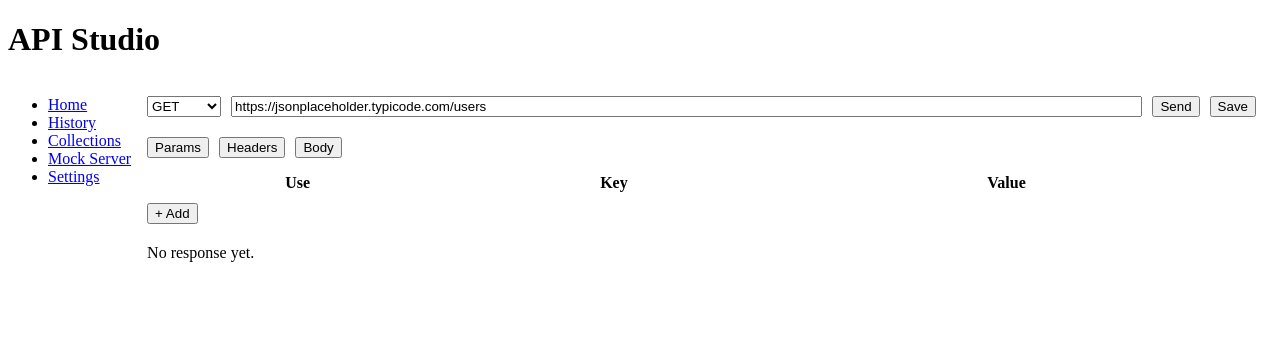
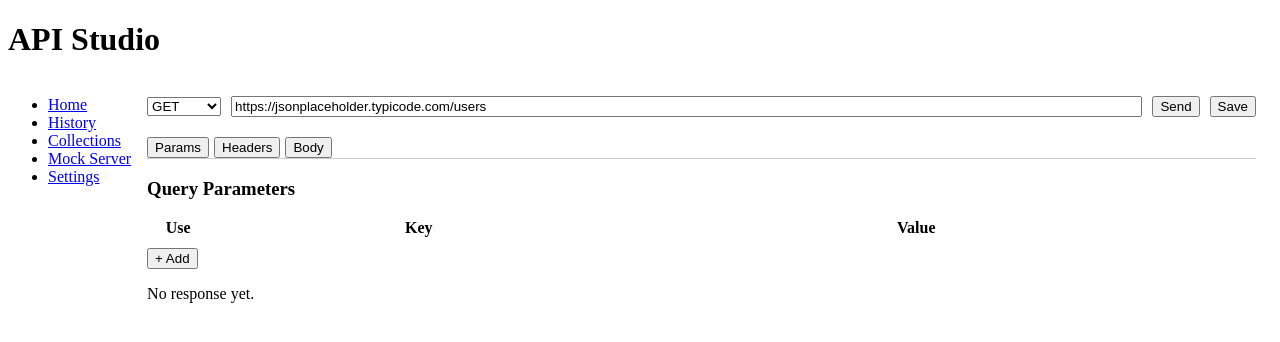
Before and after one commit to EugeneTereschenko/api-studio, a React (Vite) app: page / in a window 1280 px wide. Shown: the top 342 px of the page. Built offline with nearby package versions, Linux system fonts and the light colour scheme.

Commit message:
add files

```diff
--- a/src/components/request/BodyEditor.tsx
+++ b/src/components/request/BodyEditor.tsx
@@ -1,6 +1,6 @@
 type Props = {
     value: string;
-    onChange: (body: string) => void;
+    onChange: (value: string) => void;
 };
 
 export default function BodyEditor({
@@ -8,15 +8,21 @@ export default function BodyEditor({
     onChange,
 }: Props) {
     return (
+        <div>
+            <h3>Request Body</h3>
+
             <textarea
-            rows={12}
+                value={value}
+                onChange={(e) => onChange(e.target.value)}
+                placeholder="Request body..."
+                rows={10}
                 style={{
                     width: "100%",
                     fontFamily: "monospace",
+                    padding: "10px",
+                    boxSizing: "border-box",
                 }}
-            value={value}
-            placeholder="Request body"
-            onChange={(e) => onChange(e.target.value)}
             />
+        </div>
     );
 }
--- a/src/components/request/HeadersEditor.tsx
+++ b/src/components/request/HeadersEditor.tsx
@@ -3,18 +3,22 @@ import KeyValueTable from "./KeyValueTable";
 import type { KeyValuePair } from "../../types/ApiRequest";
 
 type Props = {
-    value: KeyValuePair[];
+    items: KeyValuePair[];
     onChange: (items: KeyValuePair[]) => void;
 };
 
 export default function HeadersEditor({
-    value,
+    items,
     onChange,
 }: Props) {
     return (
-        <KeyValueTable
-            items={value}
-            onChange={onChange}
-        />
+        <div>
+            <h3>Headers</h3>
+
+            <KeyValueTable
+                items={items}
+                onChange={onChange}
+            />
+        </div>
     );
 }
--- a/src/components/request/QueryParamsEditor.tsx
+++ b/src/components/request/QueryParamsEditor.tsx
@@ -3,18 +3,22 @@ import KeyValueTable from "./KeyValueTable";
 import type { KeyValuePair } from "../../types/ApiRequest";
 
 type Props = {
-    value: KeyValuePair[];
+    items: KeyValuePair[];
     onChange: (items: KeyValuePair[]) => void;
 };
 
 export default function QueryParamsEditor({
-    value,
+    items,
     onChange,
 }: Props) {
     return (
-        <KeyValueTable
-            items={value}
-            onChange={onChange}
-        />
+        <div>
+            <h3>Query Parameters</h3>
+
+            <KeyValueTable
+                items={items}
+                onChange={onChange}
+            />
+        </div>
     );
 }
--- a/src/components/request/RequestBar.tsx
+++ b/src/components/request/RequestBar.tsx
@@ -7,30 +7,31 @@ import type { ApiRequest } from "../../types/ApiRequest";
 
 type Props = {
     request: ApiRequest;
-    onRequestChange: (request: ApiRequest) => void;
+    onChange: (request: ApiRequest) => void;
     onSend: (request: ApiRequest) => void;
     onSave: () => void;
 };
 
 export default function RequestBar({
     request,
-    onRequestChange,
+    onChange,
     onSend,
     onSave,
 }: Props) {
     return (
-        <div style={{ marginBottom: 20 }}>
-
+        <>
             <div
                 style={{
                     display: "flex",
                     gap: 10,
+                    marginBottom: 15,
+                    alignItems: "center",
                 }}
             >
                 <MethodSelect
                     value={request.method}
                     onChange={(method) =>
-                        onRequestChange({
+                        onChange({
                             ...request,
                             method,
                         })
@@ -40,27 +41,22 @@ export default function RequestBar({
                 <UrlInput
                     value={request.url}
                     onChange={(url) =>
-                        onRequestChange({
+                        onChange({
                             ...request,
                             url,
                         })
                     }
                 />
 
-                <SendButton
-                    onClick={() => onSend(request)}
-                />
+                <SendButton onClick={() => onSend(request)} />
 
-                <button onClick={onSave}>
-                    Save
-                </button>
+                <button onClick={onSave}>Save</button>
             </div>
 
             <RequestTabs
                 request={request}
-                onChange={onRequestChange}
+                onChange={onChange}
             />
-
-        </div>
+        </>
     );
 }
--- a/src/components/request/RequestTabs.tsx
+++ b/src/components/request/RequestTabs.tsx
@@ -17,33 +17,41 @@ export default function RequestTabs({
     request,
     onChange,
 }: Props) {
-    const [tab, setTab] = useState<Tab>("params");
+    const [activeTab, setActiveTab] = useState<Tab>("params");
 
     return (
         <div style={{ marginTop: 20 }}>
+
             <div
                 style={{
                     display: "flex",
-                    gap: 10,
+                    gap: 5,
+                    borderBottom: "1px solid #ccc",
                     marginBottom: 15,
                 }}
             >
-                <button onClick={() => setTab("params")}>
+                <button
+                    onClick={() => setActiveTab("params")}
+                >
                     Params
                 </button>
 
-                <button onClick={() => setTab("headers")}>
+                <button
+                    onClick={() => setActiveTab("headers")}
+                >
                     Headers
                 </button>
 
-                <button onClick={() => setTab("body")}>
+                <button
+                    onClick={() => setActiveTab("body")}
+                >
                     Body
                 </button>
             </div>
 
-            {tab === "params" && (
+            {activeTab === "params" && (
                 <QueryParamsEditor
-                    value={request.params}
+                    items={request.params}
                     onChange={(params) =>
                         onChange({
                             ...request,
@@ -53,9 +61,9 @@ export default function RequestTabs({
                 />
             )}
 
-            {tab === "headers" && (
+            {activeTab === "headers" && (
                 <HeadersEditor
-                    value={request.headers}
+                    items={request.headers}
                     onChange={(headers) =>
                         onChange({
                             ...request,
@@ -65,7 +73,7 @@ export default function RequestTabs({
                 />
             )}
 
-            {tab === "body" && (
+            {activeTab === "body" && (
                 <BodyEditor
                     value={request.body}
                     onChange={(body) =>
@@ -76,6 +84,7 @@ export default function RequestTabs({
                     }
                 />
             )}
+
         </div>
     );
 }
--- a/src/pages/Home.tsx
+++ b/src/pages/Home.tsx
@@ -65,11 +65,7 @@ export default function Home() {
                 activeEnvironment
             );
 
-            const res = await axios({
-                method: request.method,
-                url: finalUrl,
-
-                headers: Object.fromEntries(
+            const resolvedHeaders = Object.fromEntries(
                 request.headers
                     .filter(
                         (header) =>
@@ -77,12 +73,18 @@ export default function Home() {
                             header.key
                     )
                     .map((header) => [
+                        resolveEnvironment(
                             header.key,
+                            activeEnvironment
+                        ),
+                        resolveEnvironment(
                             header.value,
+                            activeEnvironment
+                        ),
                     ])
-                ),
+            );
 
-                params: Object.fromEntries(
+            const resolvedParams = Object.fromEntries(
                 request.params
                     .filter(
                         (param) =>
@@ -90,12 +92,28 @@ export default function Home() {
                             param.key
                     )
                     .map((param) => [
+                        resolveEnvironment(
                             param.key,
+                            activeEnvironment
+                        ),
+                        resolveEnvironment(
                             param.value,
+                            activeEnvironment
+                        ),
                     ])
-                ),
+            );
 
-                data: request.body,
+            const resolvedBody = resolveEnvironment(
+                request.body,
+                activeEnvironment
+            );
+
+            const res = await axios({
+                method: request.method,
+                url: finalUrl,
+                headers: resolvedHeaders,
+                params: resolvedParams,
+                data: resolvedBody,
             });
 
             const duration =
@@ -128,6 +146,8 @@ export default function Home() {
             console.error(error);
         }
     }
+
+
     function handleSave(data: {
         requestName: string;
         collectionName: string;
@@ -159,12 +179,13 @@ export default function Home() {
         <>
             <RequestBar
                 request={request}
-                onRequestChange={setRequest}
+                onChange={setRequest}
                 onSend={handleSend}
                 onSave={() => setSaveOpen(true)}
             />
 
             <ResponseViewer response={response} />
+
             <SaveRequestDialog
                 open={saveOpen}
                 collections={collections.map(c => c.name)}
```
Also changed, not shown: src/components/request/KeyValueTable.tsx (+40 -17 lines). Lines whose indentation alone changed are shown as unchanged.
